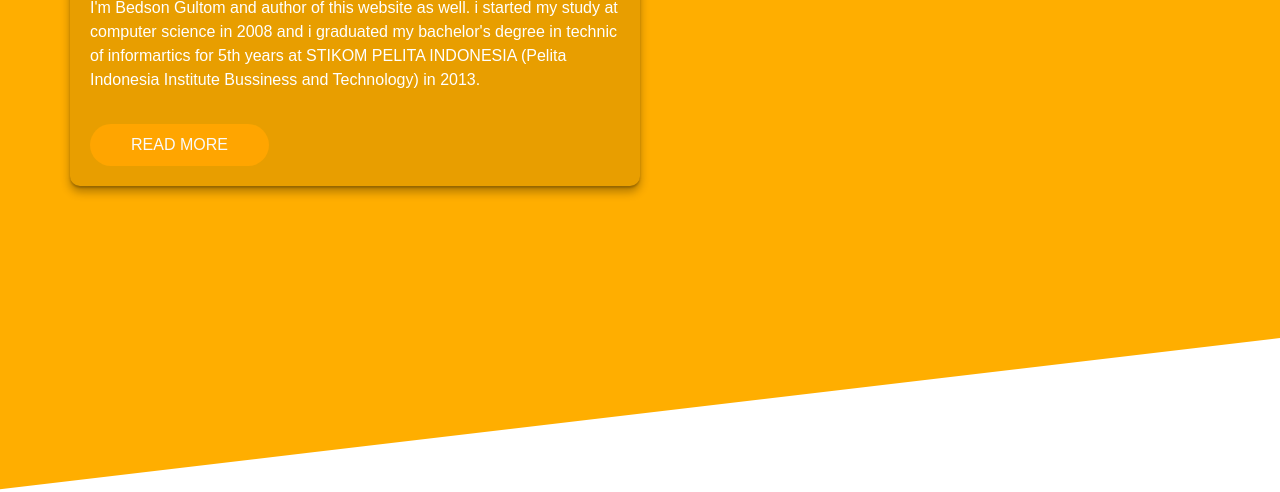
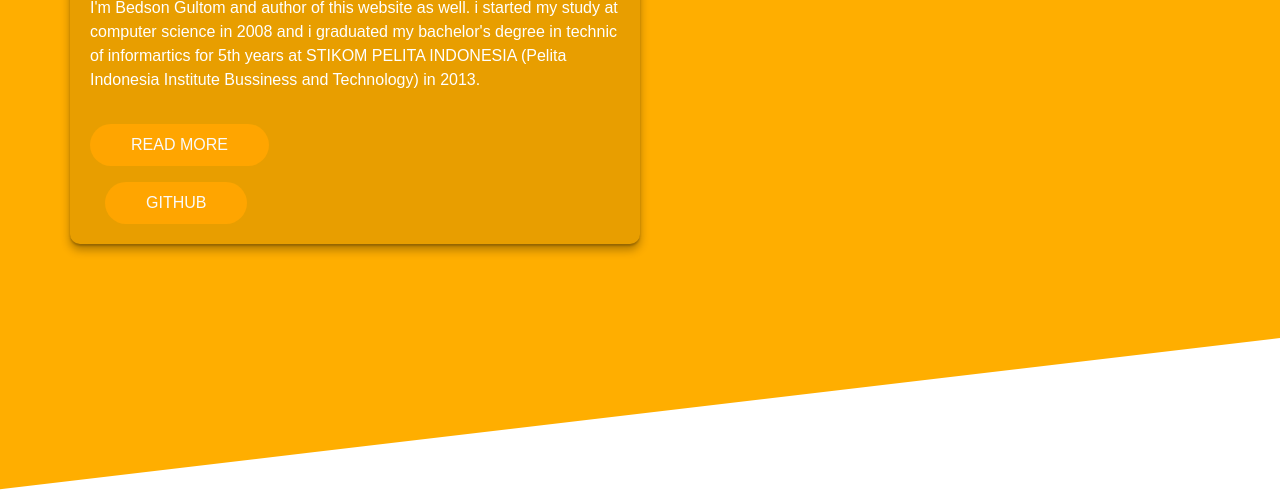
Before and after one commit to bedsongultom/bedsongultom.github.io, a plain HTML site: page index.html in a window 1280 px wide. Shown: the part 310-802 px from the top of the page. Drawn offline with nearby package versions, Linux system fonts and the light colour scheme; some packages are replaced by stand-ins of ours; a script that the page names is missing; a web font is replaced by a local one.

Commit message:
Update index.html

```diff
--- a/index.html
+++ b/index.html
@@ -109,8 +109,17 @@
 						I'm Bedson Gultom and author of this website as well. i started my study at computer science in 2008 and i graduated my bachelor's degree in technic of informartics for 5th years at STIKOM PELITA INDONESIA (Pelita Indonesia Institute Bussiness and Technology) in 2013.
 
     					</p>
-
+					<div class="row">
+    				<div class="col-sm-12">
+					<div class="row>
+						    <div class="col-md-6">
     					<a href="#about" class="btn">Read More</a>
+								    </div>
+								    <div class="col-md-6">
+								    <a href="https://github.com/bedsongultom" target='_blank' class="btn">Github</a>
+																	 </div>
+																	 </div>
+																	 </div>
 
 
 
```
